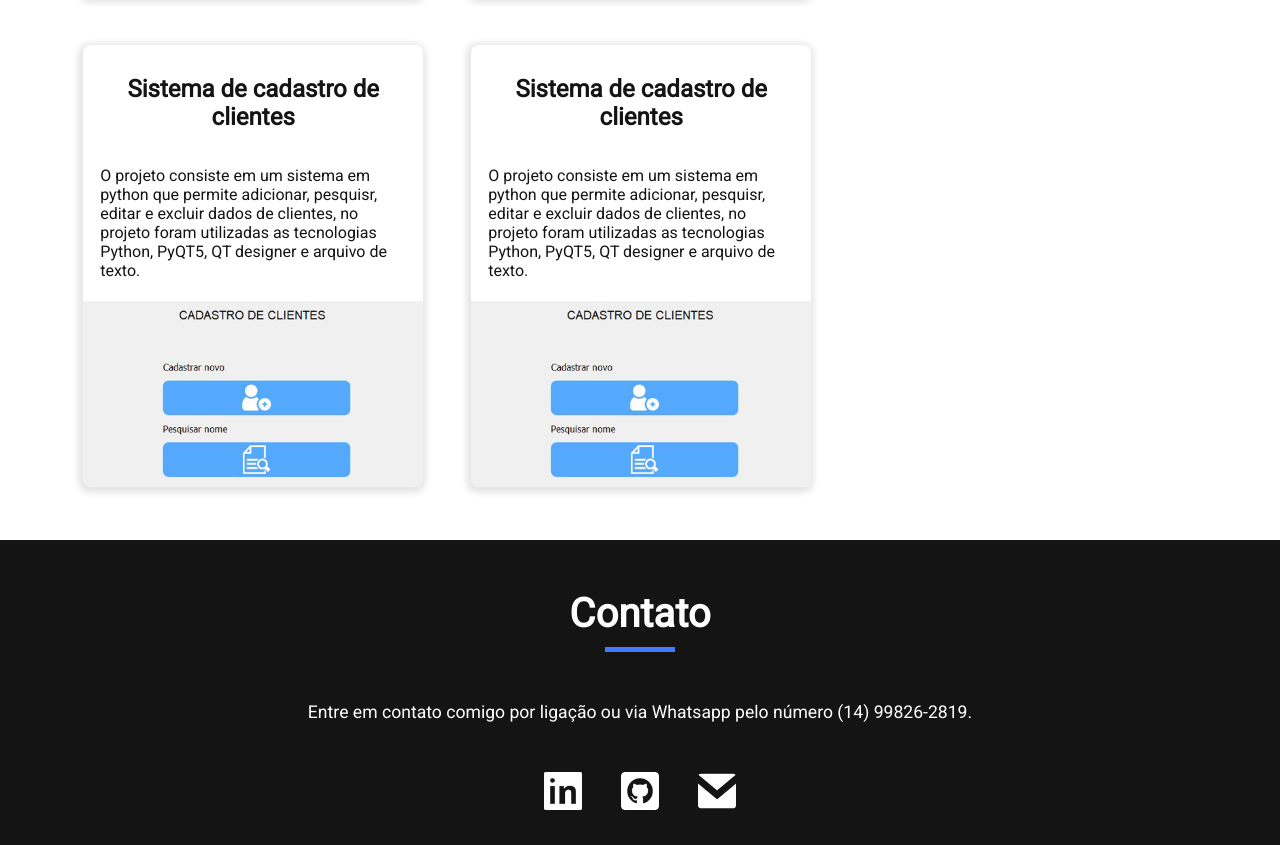
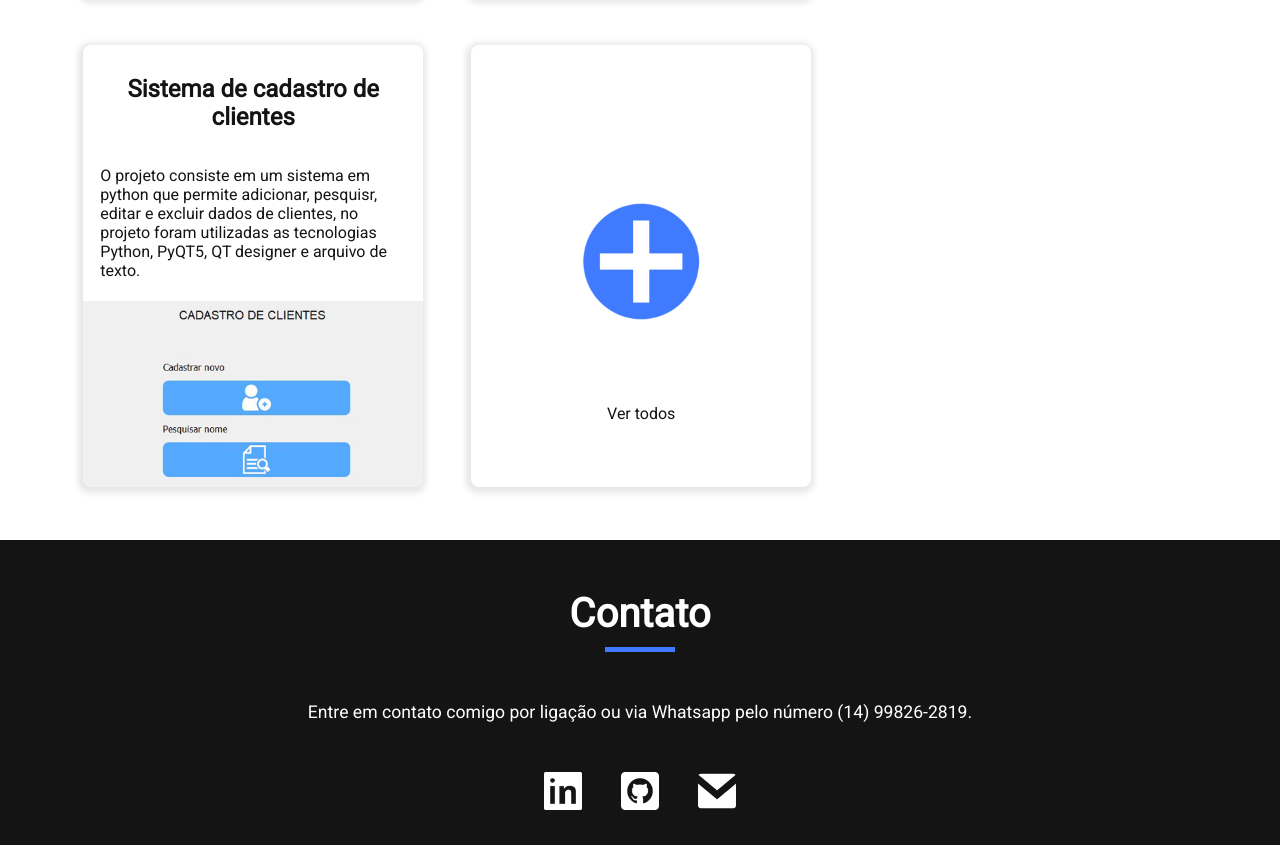
Before and after one commit to plinio29/portfolio-de-trabalho, a plain HTML site: page index.html in a window 1280 px wide. Shown: the part 2715-3560 px from the top of the page. Drawn offline with Linux system fonts and the light colour scheme.

Commit message:
Alteração no layout

```diff
--- a/estilo/style.css
+++ b/estilo/style.css
@@ -1143,6 +1143,24 @@ footer .creditos strong{
         border-bottom-right-radius: 8px;
         border-bottom-left-radius: 8px;
     }
+    /*Configurações especificas do card 6*/
+    article .projetos .quadro-cards #projeto6 .titulo{
+        color: #ffffff00;
+    }
+    article .projetos .quadro-cards #projeto6 .texto{
+        margin-bottom: 0px;
+        margin-top: 70%;
+        height: 80px;
+    }
+    article .projetos .quadro-cards #projeto6 .texto p{
+        text-align: center;
+    }
+    article .projetos .quadro-cards #projeto6 img{
+        bottom: 30%;
+    }
+    article .projetos .quadro-cards #projeto6 .texto:hover{
+        color: #407BFF;
+    }
     /*Base da página*/
     footer{
         background-color: #141414;
--- a/index.html
+++ b/index.html
@@ -159,12 +159,12 @@
                     <a href="https://github.com/plinio29/sistema-de-cadastro-python" target="_blank">
                         <div class="card" id="projeto6">
                             <div class="titulo">
-                                <h1>Sistema de cadastro de clientes</h1>
+                                <h1>Projetos em Desenvolvimento...</h1>
                             </div>
+                            <img src="imagens/mais.png" alt="img-sistema-de-cadastro-py">
                             <div class="texto">
-                                <p>O projeto consiste em um sistema em python que permite adicionar, pesquisr, editar e excluir dados de clientes, no projeto foram utilizadas as tecnologias Python, PyQT5, QT designer e arquivo de texto.</p>
+                                <p>Ver todos</p>
                             </div>
-                            <img src="imagens/proje4.jpg" alt="img-sistema-de-cadastro-py">
                         </div>
                     </a>
 
```
